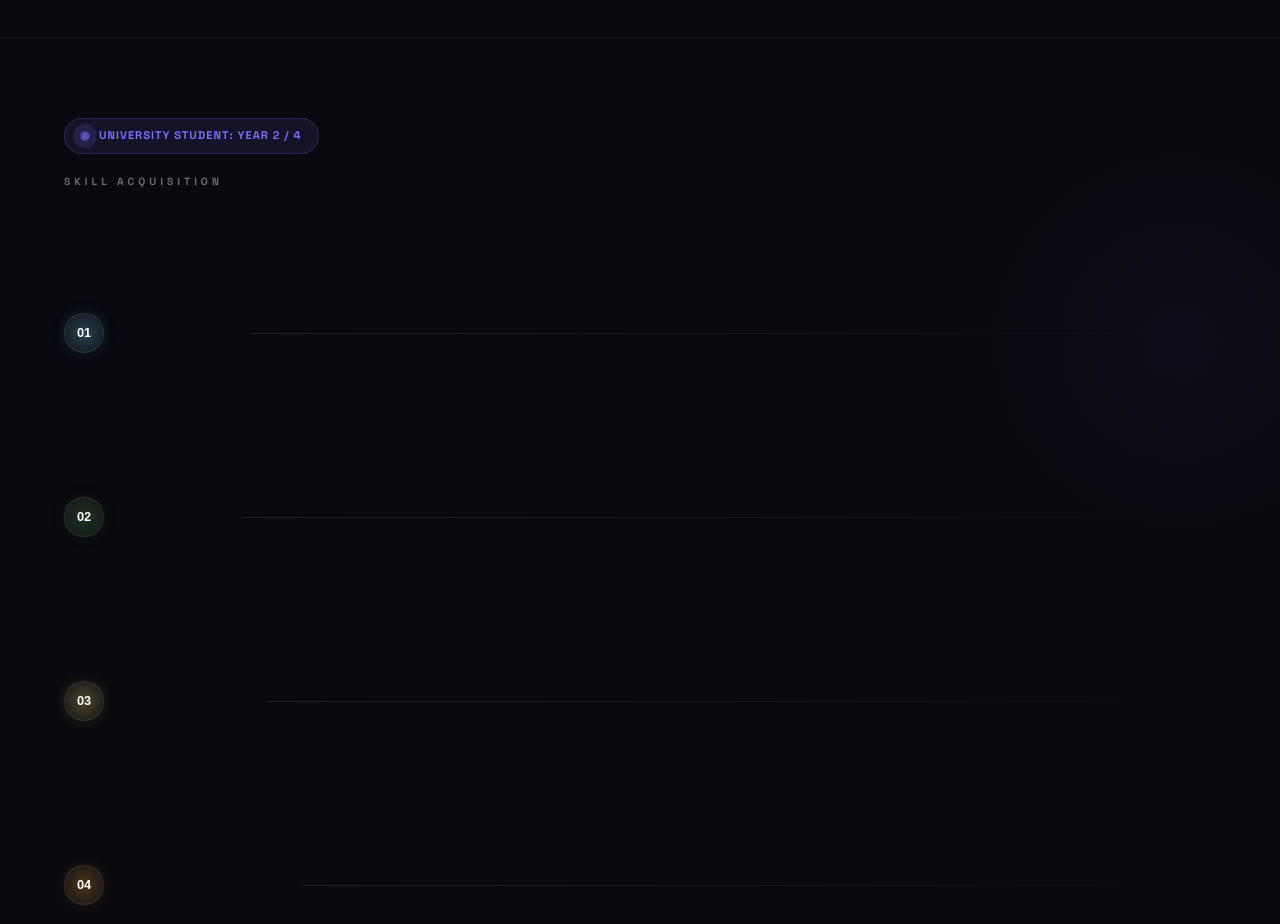
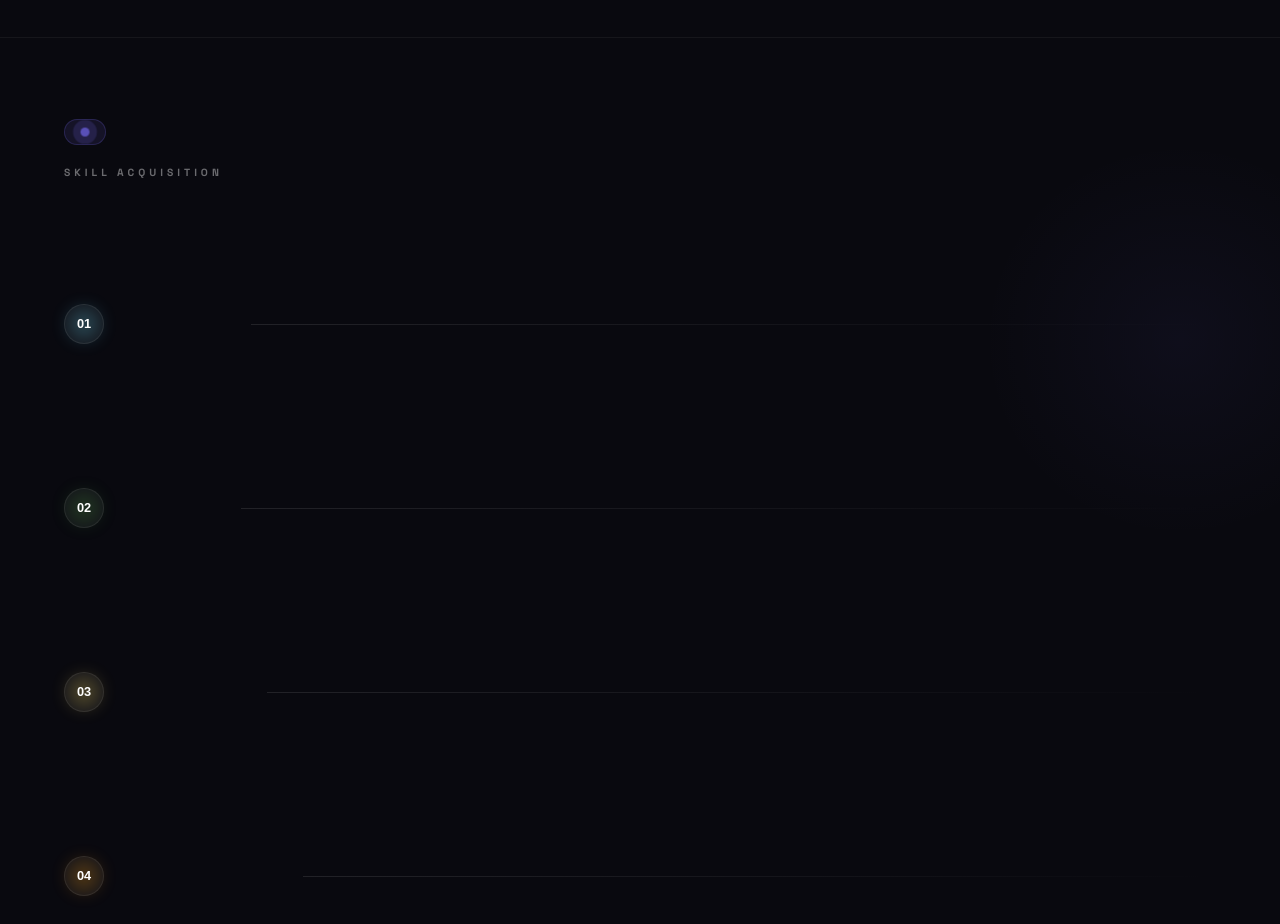
Before and after one commit to shivayogihugar47-spec/Portfolio, a React (Vite) app: page / in a window 1280 px wide. Shown: the part 1680-2604 px from the top of the page. Built offline with nearby package versions, Linux system fonts and the light colour scheme; a web font is replaced by a local one.

Commit message:
Update Skills.jsx

```diff
--- a/src/components/Skills.jsx
+++ b/src/components/Skills.jsx
@@ -54,7 +54,6 @@ export default function Skills() {
         <div className={styles.header}>
           <div className={styles.statusBox}>
             <span className={styles.pulse}></span>
-            <span className={styles.statusText}>UNIVERSITY STUDENT: YEAR 2 / 4</span>
           </div>
           <span className={styles.topTag}>SKILL ACQUISITION</span>
           <h2 className={styles.mainTitle}>LEARNING THE <span className={styles.glowText}>CRAFT</span></h2>
```
